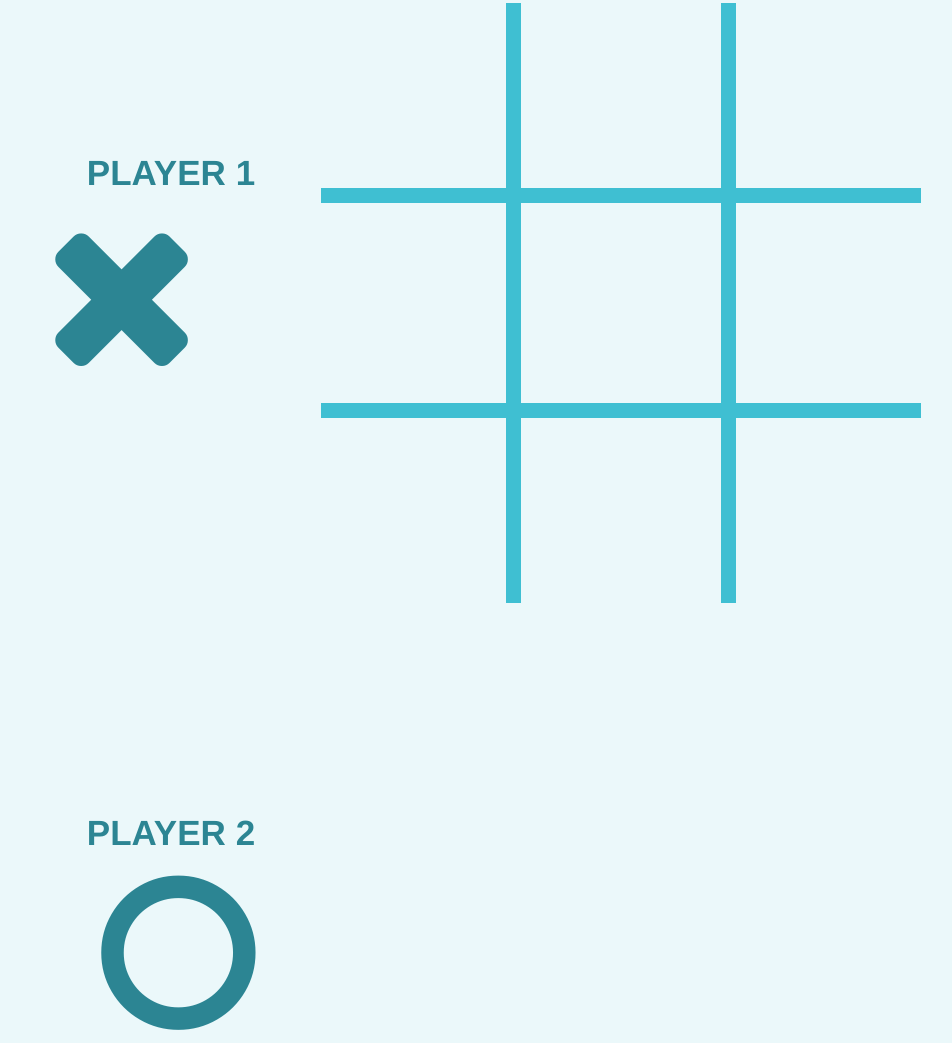
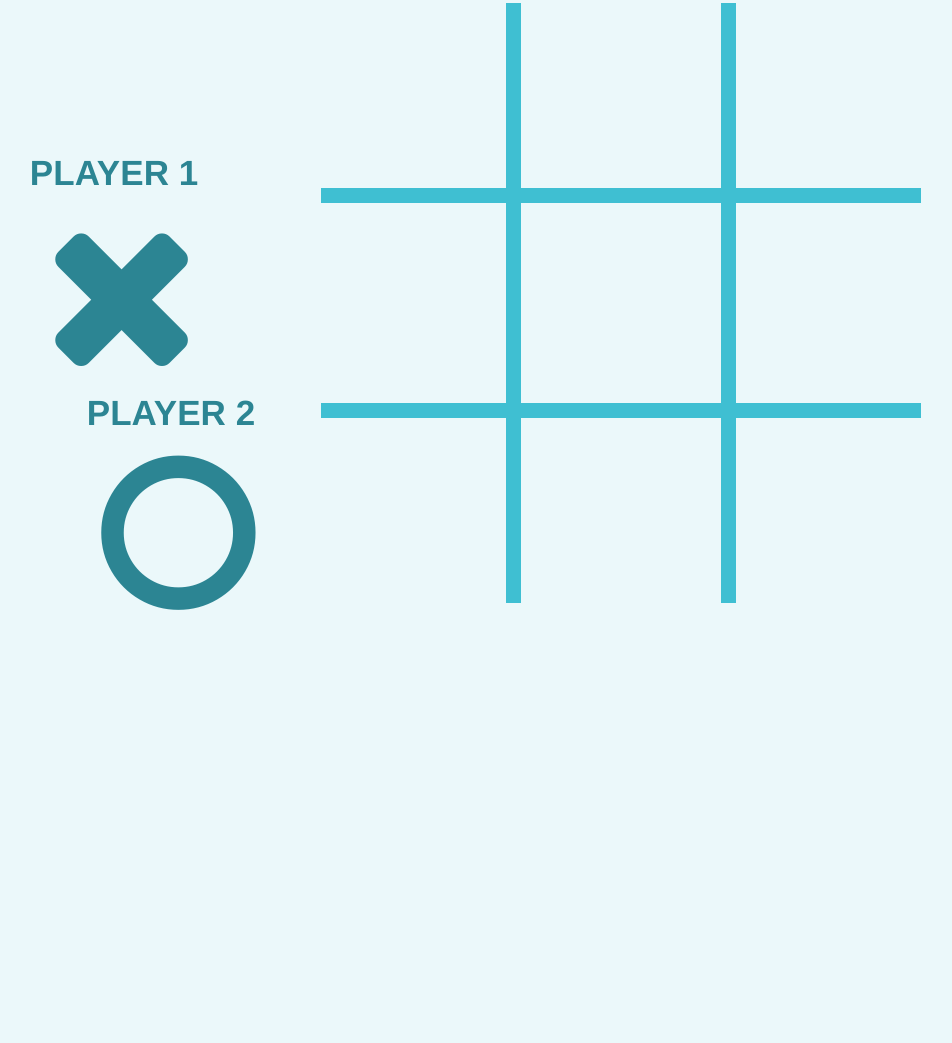
Before and after one commit to dianatduong/tictactoe, a plain HTML site: page index.html in a window 1280 px wide. Shown: the part 102-1145 px from the top of the page, without its empty margins (109-1061 px from the left). After the commit the page ends 915 px from the top, so only its background shows below. Drawn offline with nearby package versions, Linux system fonts and the light colour scheme.

Commit message:
add player

```diff
--- a/index.html
+++ b/index.html
@@ -17,9 +17,16 @@
 
 	<section class="wrapper">
 		<div class="players">
+			<div class="player-one">
 				<h2>Player 1</h2>
-		<div class="player-one"><i class="fa fa-times" aria-hidden="true"></i></div>
+				<i class="fa fa-times" aria-hidden="true"></i>
 			</div>
+			<div class="player-two">
+				<h2>Player 2</h2>
+				<i class="fa fa-circle-o" aria-hidden="true"></i>
+			</div>
+		</div>
+
 
 		<div class="game">
 			<div class="row-top">
@@ -40,8 +47,10 @@
 		</div>
 
 		<div class="players">
+			<div class="player-two-bottom">
 				<h2>Player 2</h2>
-		<div class="player-two"><i class="fa fa-circle-o" aria-hidden="true"></i></div>
+				<i class="fa fa-circle-o" aria-hidden="true"></i>
+			</div>
 		</div>
 	</section>
 
```
Lines whose indentation alone changed are shown as unchanged.
